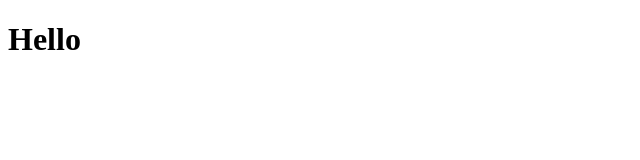
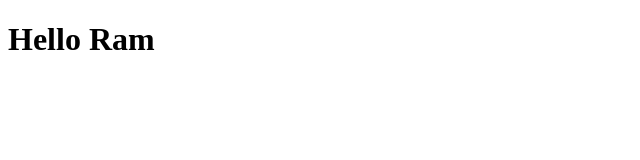
Before and after one commit to shivanshbishnoi29/git-class, a plain HTML site: page index.html in a window 1280 px wide. Shown: the whole page, without its empty margins (0-640 px from the left). Drawn offline with Linux system fonts and the light colour scheme.

Commit message:
heading change in index.html

```diff
--- a/index.html
+++ b/index.html
@@ -6,6 +6,6 @@
     <title>Document</title>
 </head>
 <body>
-    <h1>Hello</h1>
+    <h1>Hello Ram</h1>
 </body>
 </html>
```
